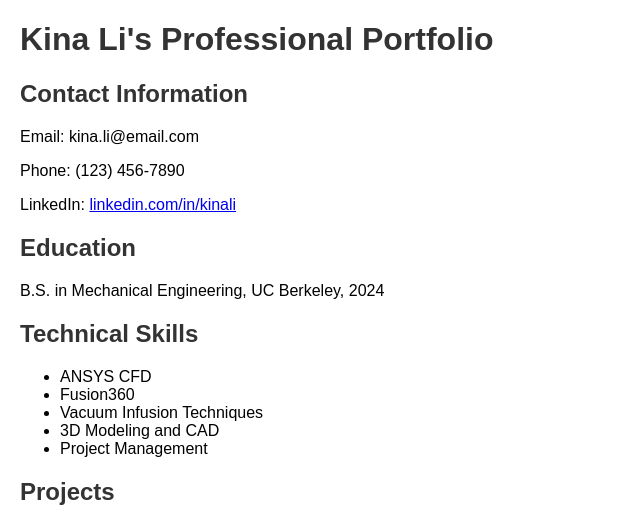
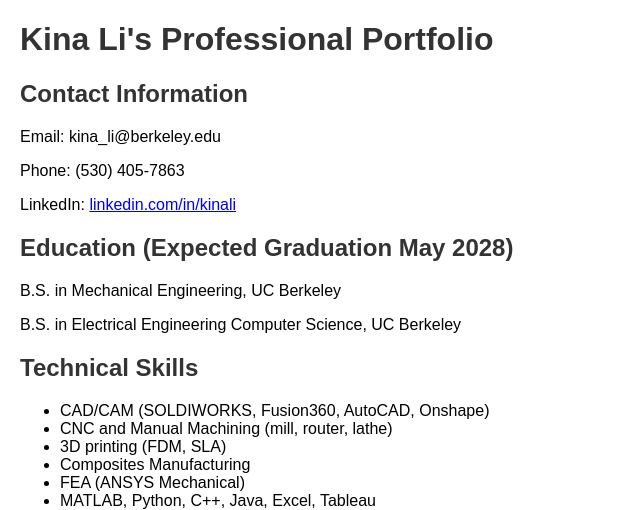
Before and after one commit to KinaHuayi/KinaHuayi.github.io, a Jekyll site: the page index.html, which Jekyll copies as it is, in a window 1280 px wide and 1400 px high. Shown: the top 510 px of the window, without its empty margins (0-640 px from the left). Built offline with Jekyll 4.4.1, drawn with Linux system fonts in a browser that asks for light colours; some of the changed text lies outside the part shown; grey boxes are pictures that could not be loaded.

Commit message:
Revise portfolio details in index.html
Updated contact information, education details, technical skills, and project descriptions.

```diff
--- a/index.html
+++ b/index.html
@@ -27,35 +27,40 @@
     <h1>Kina Li's Professional Portfolio</h1>
     <div class="contact-info">
         <h2>Contact Information</h2>
-        <p>Email: kina.li@email.com</p>
-        <p>Phone: (123) 456-7890</p>
+        <p>Email: kina_li@berkeley.edu</p>
+        <p>Phone: (530) 405-7863</p>
         <p>LinkedIn: <a href="https://www.linkedin.com/in/kinali">linkedin.com/in/kinali</a></p>
     </div>
     <div class="education">
-        <h2>Education</h2>
-        <p>B.S. in Mechanical Engineering, UC Berkeley, 2024</p>
+        <h2>Education (Expected Graduation May 2028)</h2>
+        <p>B.S. in Mechanical Engineering, UC Berkeley</p>
+        <p>B.S. in Electrical Engineering Computer Science, UC Berkeley</p>
     </div>
     <div class="skills">
         <h2>Technical Skills</h2>
         <ul>
-            <li>ANSYS CFD</li>
-            <li>Fusion360</li>
-            <li>Vacuum Infusion Techniques</li>
-            <li>3D Modeling and CAD</li>
-            <li>Project Management</li>
+            <li>CAD/CAM (SOLDIWORKS, Fusion360, AutoCAD, Onshape)</li>
+            <li>CNC and Manual Machining (mill, router, lathe)</li>
+            <li>3D printing (FDM, SLA)</li>
+            <li>Composites Manufacturing</li>
+            <li>FEA (ANSYS Mechanical) </li>
+            <li>MATLAB, Python, C++, Java, Excel, Tableau</li>
         </ul>
     </div>
     <div class="projects">
         <h2>Projects</h2>
-        <h3>Formula Electric Aerodynamics</h3>
-        <p>Work included undertray mold design, ANSYS CFD analysis, CAM in Fusion360, vacuum infusion process, and SN4 photos.</p>
+        <h3>Berkeley Formula Electric Aerodynamics</h3>
+        <img src="project1-image-url.jpg" alt="Project 1">
+        <p>SN4 undertray mold design, rear wing structures design guided by ANSYS FEA analysis, mold machining CAM in Fusion360, vacuum infusion layups. </p>
         <h3>UC Berkeley School Projects</h3>
+        <img src="project1-image-url.jpg" alt="Project 1">
         <ul>
-            <li>IoT Mailbox for E26</li>
-            <li>3D Windmill Optimization for ME100</li>
+            <li>P.A.R.C.E.L. Secure Mailbox for ME100 Electronics for the IoT</li>
+            <li>3DP Windmill Optimization for E29</li>
         </ul>
-        <h3>FRC 1678 Citrus Circuits</h3>
-        <p>2024 and 2023 robot CAD and competition photos with a detailed 6-week engineering timeline and performance details.</p>
+        <h3>FRC Team 1678 Citrus Circuits</h3>
+        <img src="project1-image-url.jpg" alt="Project 1">
+        <p>2024 and 2023 robot CAD and competition photos. Designed the 2023 end effector and 2024 amp scoring mechanism (elevator stage and game piece placement). </p>
     </div>
 </body>
 </html>
```
